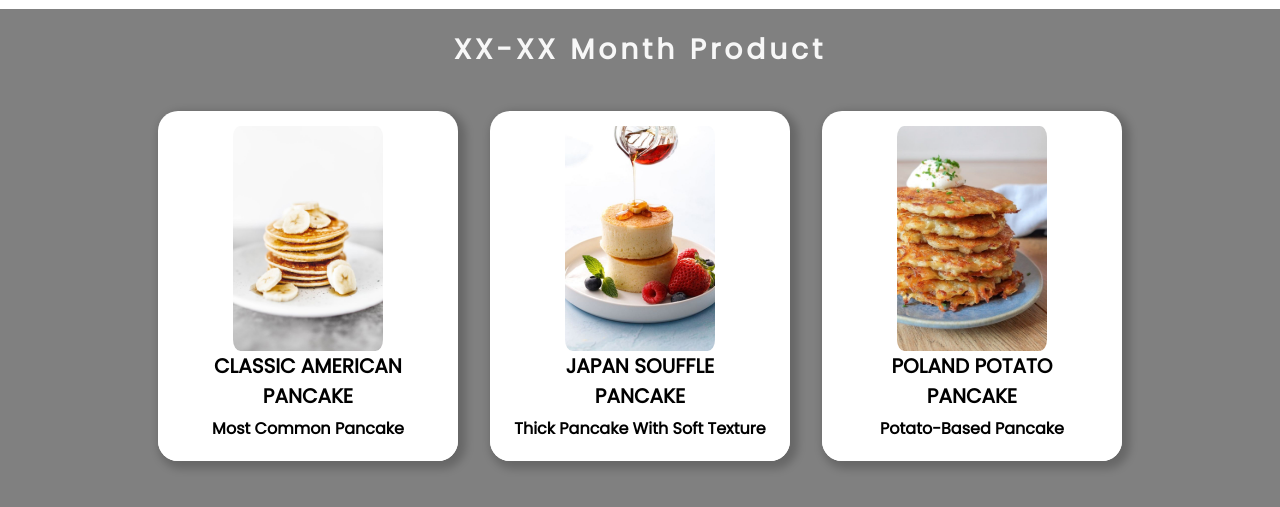
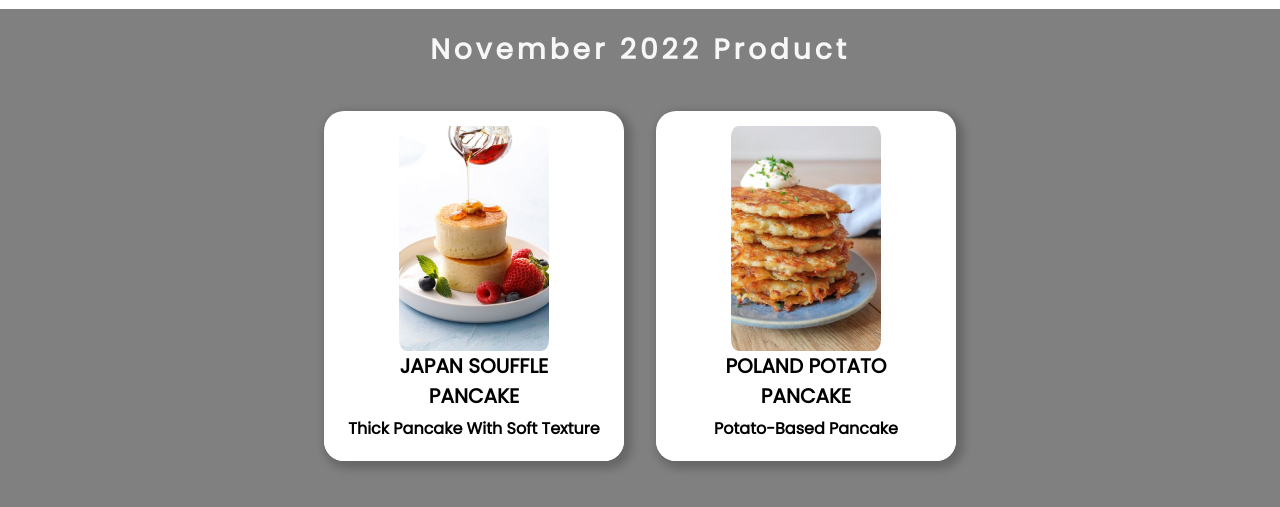
Before and after one commit to cphungryhunter/cphungryhunter.github.io, a plain HTML site: page product.html in a window 1280 px wide. Shown: the part 41-548 px from the top of the page. Drawn offline with Linux system fonts and the light colour scheme.

Commit message:
Add files via upload

```diff
--- a/product.html
+++ b/product.html
@@ -34,10 +34,10 @@
 
     <div class="container">
         <div class="welcome">
-            XX-XX Month Product
+            November 2022 Product
         </div>
         <div class="wrapper" id="wrapper">
-            <div class="card">
+            <!-- <div class="card">
                 <div class="product" id="product1" onclick="getDetail(1)">
                     <img src="assets/american.jpg" alt=""/>
                 </div>
@@ -46,7 +46,7 @@
                         <br>PANCAKE</div>
                     <div class="description">Most Common Pancake</div>
                 </div>
-            </div>
+            </div> -->
             <div class="card">
                 <div class="product" id="product2" onclick="getDetail(2)">
                     <img src="assets/souffle.jpg" alt=""/>
```
Also changed, not shown: contact.html (+1 -1 lines).
